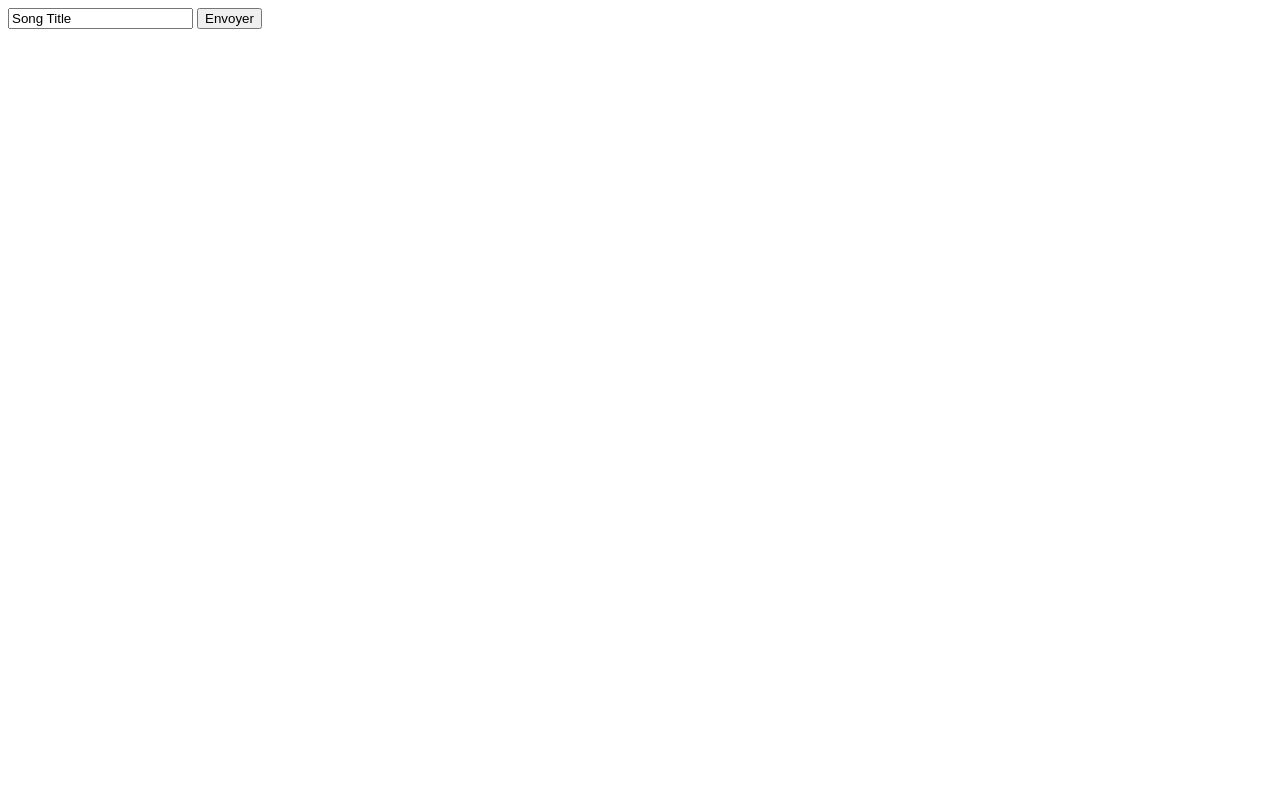
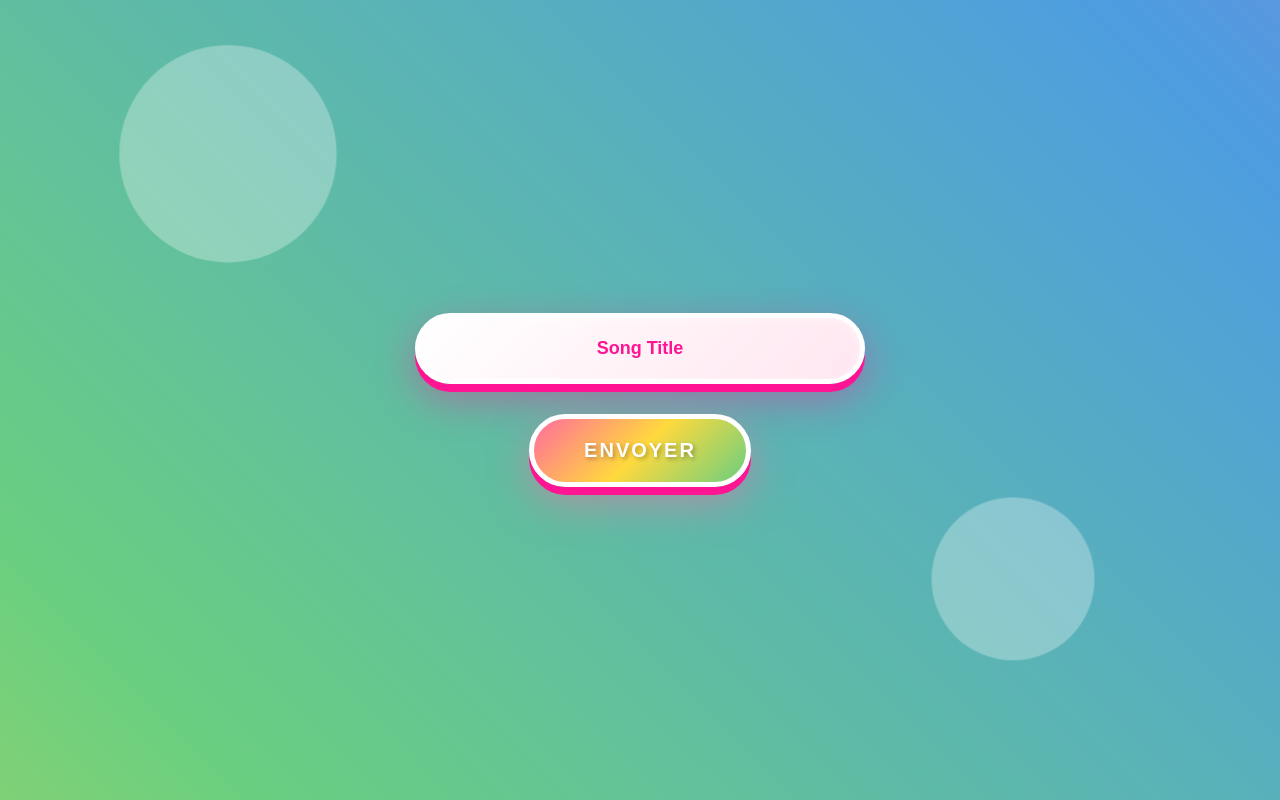
Before and after one commit to jdectot/playlist_coloc, a plain HTML site: page templates/index.html in a window 1280 px wide. Drawn offline with Linux system fonts and the light colour scheme.

Commit message:
ajout css

```diff
--- a/static/style.css
+++ b/static/style.css
@@ -0,0 +1,166 @@
+* {
+  margin: 0;
+  padding: 0;
+  box-sizing: border-box;
+}
+
+body {
+  font-family: 'Comic Sans MS', 'Chalkboard SE', 'Comic Neue', cursive, sans-serif;
+  background: linear-gradient(45deg, #ff6b9d, #ffa07a, #ffd93d, #6bcf7f, #4d9de0, #bb6bd9);
+  background-size: 400% 400%;
+  animation: gradientShift 15s ease infinite;
+  min-height: 100vh;
+  display: flex;
+  flex-direction: column;
+  justify-content: center;
+  align-items: center;
+  padding: 20px;
+  position: relative;
+  overflow: hidden;
+}
+
+@keyframes gradientShift {
+  0% { background-position: 0% 50%; }
+  50% { background-position: 100% 50%; }
+  100% { background-position: 0% 50%; }
+}
+
+body::before,
+body::after {
+  content: '';
+  position: absolute;
+  border-radius: 50%;
+  background: rgba(255, 255, 255, 0.3);
+  animation: bubbleFloat 8s ease-in-out infinite;
+}
+
+body::before {
+  width: 200px;
+  height: 200px;
+  top: 10%;
+  left: 10%;
+  animation-delay: 0s;
+}
+
+body::after {
+  width: 150px;
+  height: 150px;
+  bottom: 15%;
+  right: 15%;
+  animation-delay: 2s;
+}
+
+@keyframes bubbleFloat {
+  0%, 100% { transform: translateY(0) scale(1); }
+  50% { transform: translateY(-30px) scale(1.1); }
+}
+
+#song {
+  width: 100%;
+  max-width: 450px;
+  padding: 20px 30px;
+  font-size: 18px;
+  border: 5px solid #fff;
+  border-radius: 60px;
+  box-shadow:
+    0 8px 0 #ff1493,
+    0 15px 40px rgba(255, 20, 147, 0.4),
+    inset 0 2px 10px rgba(255, 255, 255, 0.5);
+  outline: none;
+  transition: all 0.3s cubic-bezier(0.68, -0.55, 0.265, 1.55);
+  background: linear-gradient(135deg, #fff 0%, #ffe6f0 100%);
+  color: #ff1493;
+  font-weight: bold;
+  text-align: center;
+}
+
+#song:focus {
+  transform: scale(1.05) translateY(-5px);
+  box-shadow:
+    0 10px 0 #ff69b4,
+    0 20px 50px rgba(255, 105, 180, 0.6),
+    inset 0 2px 10px rgba(255, 255, 255, 0.5);
+  border-color: #ffff00;
+}
+
+button {
+  margin-top: 30px;
+  padding: 20px 50px;
+  font-size: 20px;
+  font-weight: 900;
+  border: 5px solid #fff;
+  border-radius: 60px;
+  background: linear-gradient(135deg, #ff6b9d 0%, #ffd93d 50%, #6bcf7f 100%);
+  color: white;
+  cursor: pointer;
+  box-shadow:
+    0 8px 0 #ff1493,
+    0 15px 40px rgba(255, 107, 157, 0.5);
+  transition: all 0.2s cubic-bezier(0.68, -0.55, 0.265, 1.55);
+  text-transform: uppercase;
+  letter-spacing: 2px;
+  text-shadow: 2px 2px 4px rgba(0, 0, 0, 0.3);
+  position: relative;
+  z-index: 10;
+}
+
+button:hover {
+  transform: scale(1.1) translateY(-5px);
+  box-shadow:
+    0 10px 0 #ff69b4,
+    0 20px 50px rgba(255, 215, 61, 0.7);
+  background: linear-gradient(135deg, #ffd93d 0%, #6bcf7f 50%, #4d9de0 100%);
+}
+
+button:active {
+  transform: scale(1.05) translateY(-2px);
+  box-shadow:
+    0 5px 0 #ff1493,
+    0 10px 30px rgba(255, 107, 157, 0.5);
+}
+
+#result {
+  margin-top: 40px;
+  padding: 25px 40px;
+  font-size: 22px;
+  font-weight: bold;
+  border: 5px solid #fff;
+  border-radius: 50px;
+  background: linear-gradient(135deg, #ff6b9d 0%, #bb6bd9 100%);
+  color: white;
+  min-height: 60px;
+  max-width: 500px;
+  text-align: center;
+  box-shadow:
+    0 8px 0 #9b4dca,
+    0 15px 40px rgba(187, 107, 217, 0.5),
+    inset 0 2px 15px rgba(255, 255, 255, 0.3);
+  transition: all 0.4s cubic-bezier(0.68, -0.55, 0.265, 1.55);
+  text-shadow: 2px 2px 4px rgba(0, 0, 0, 0.3);
+  display: flex;
+  align-items: center;
+  justify-content: center;
+  position: relative;
+  z-index: 10;
+  animation: popIn 0.5s cubic-bezier(0.68, -0.55, 0.265, 1.55);
+}
+
+@keyframes popIn {
+  0% { transform: scale(0); opacity: 0; }
+  50% { transform: scale(1.1); }
+  100% { transform: scale(1); opacity: 1; }
+}
+
+#result:empty {
+  display: none;
+}
+
+@keyframes bubble1 {
+  0% { transform: translate(0, 0) scale(1); }
+  100% { transform: translate(-100px, -600px) scale(0); }
+}
+
+@keyframes bubble2 {
+  0% { transform: translate(0, 0) scale(1); }
+  100% { transform: translate(100px, -600px) scale(0); }
+}
--- a/templates/index.html
+++ b/templates/index.html
@@ -3,6 +3,7 @@
 <head>
   <meta charset="UTF-8">
   <title>Playlist Predictor</title>
+  <link rel="stylesheet" href="/static/style.css">
 </head>
 
 <body>
```
